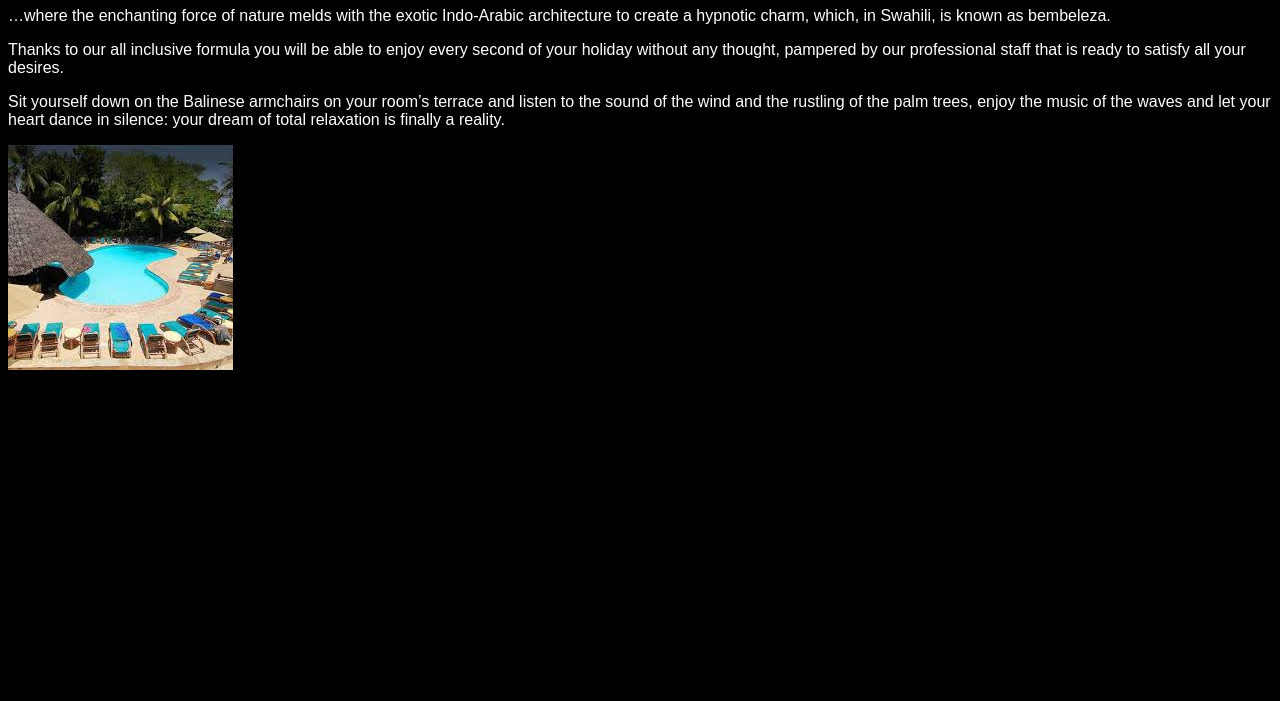
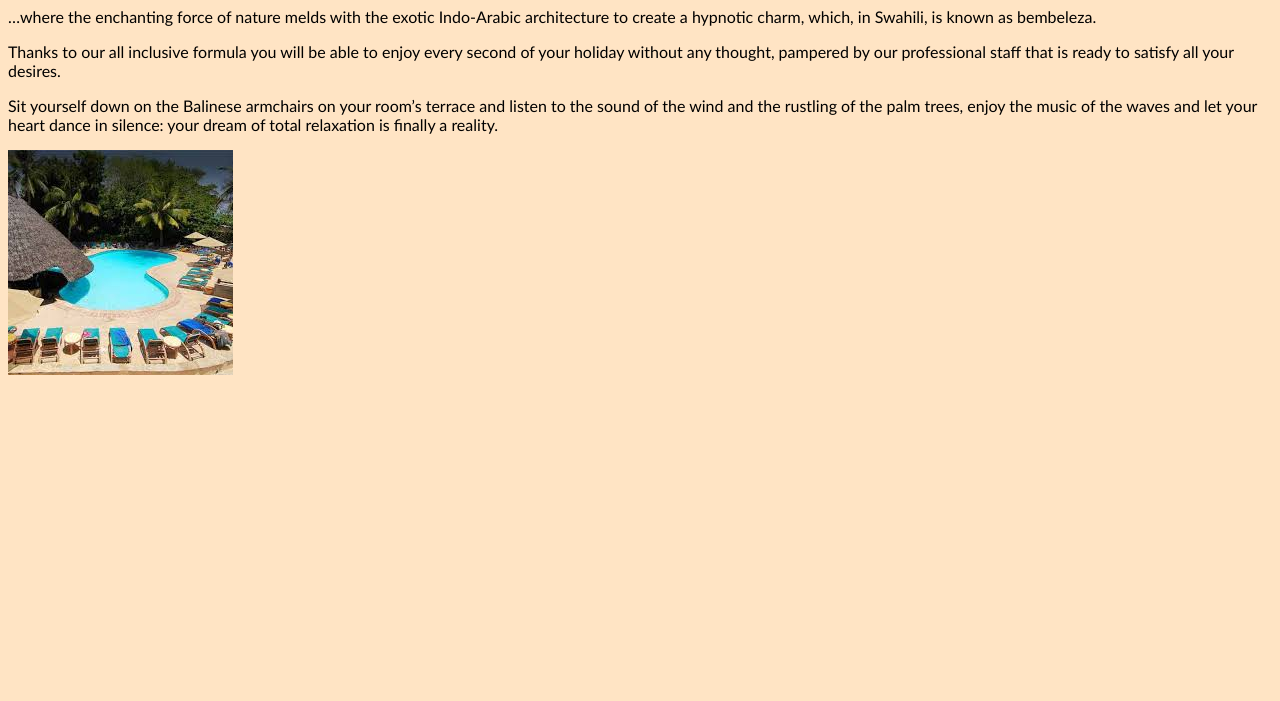
Before and after one commit to Lourine/Resort-website, a plain HTML site: page index.html in a window 1280 px wide. Shown: the part 99-800 px from the top of the page. Drawn offline with Linux system fonts and the light colour scheme.

Commit message:
Add style to html background to fit into Bisque theme

```diff
--- a/CSS/styles.css
+++ b/CSS/styles.css
@@ -7,9 +7,9 @@ h2 {
   font-style: italic;
 }
 p{
-  font-family: sans-serif;
+  font-family: Gill Sans;
   font-size: medium;
-  color: white;
+
 }
 ol{
   line-height: 40 px;
@@ -25,5 +25,5 @@ ul{
 
 }
 html{
-  background-color: black;
+  background-color: bisque;
 }
```
